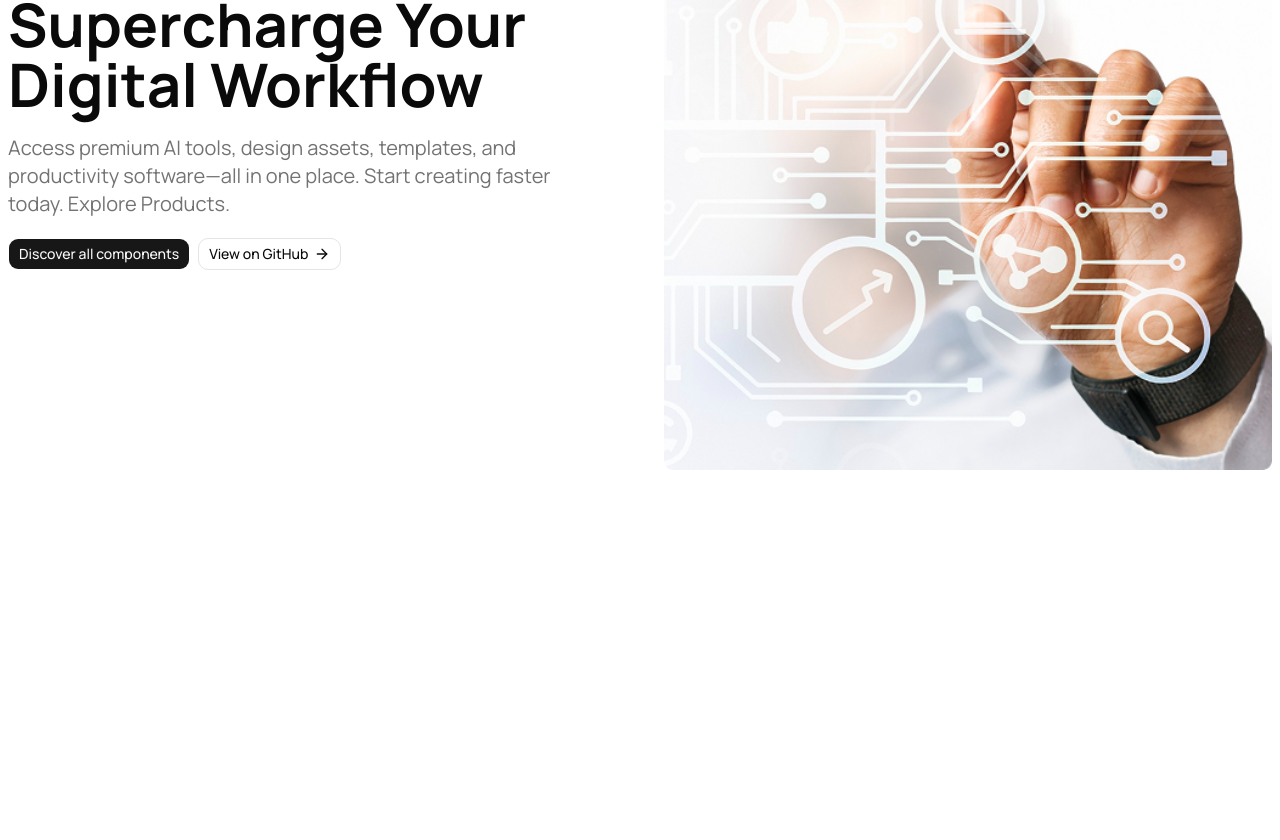
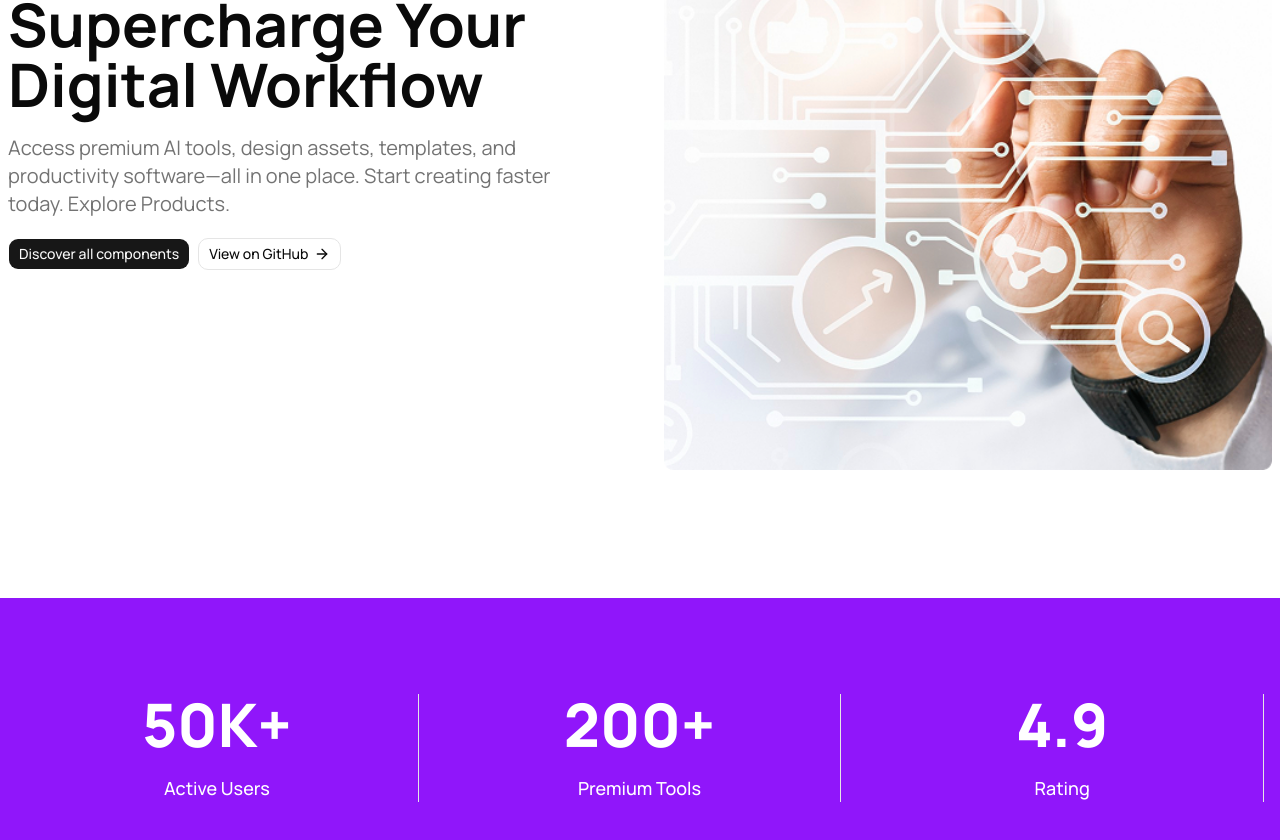
Before and after one commit to bulbul64/toolmart, a React (Vite) app: page / in a window 1280 px wide. Shown: the part 448-1288 px from the top of the page. Before the commit the page ends 1046 px from the top, so only its background shows below. Built offline with nearby package versions, Linux system fonts and the light colour scheme.

Commit message:
Stats add

```diff
--- a/src/layouts/MainLayout.jsx
+++ b/src/layouts/MainLayout.jsx
@@ -20,7 +20,7 @@ export default function MainLayout() {
       </div>
       <div className='bg-[#9016FA]'>
         <div className='container mx-auto px-2'>
-
+          <MainSection />
         </div>
       </div>
     </>
```
